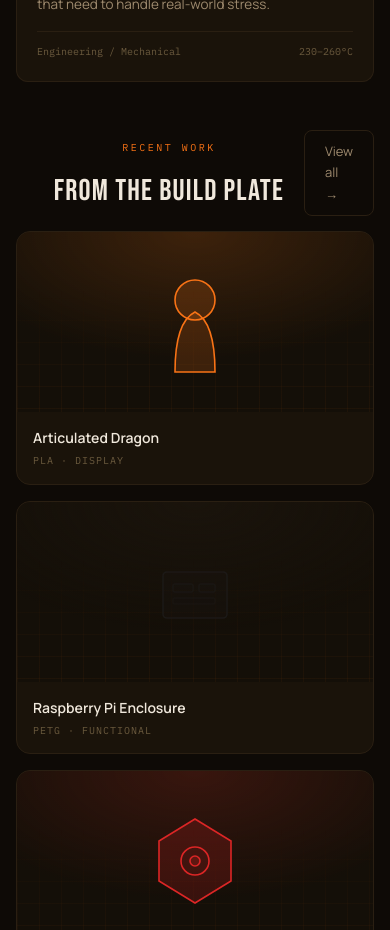
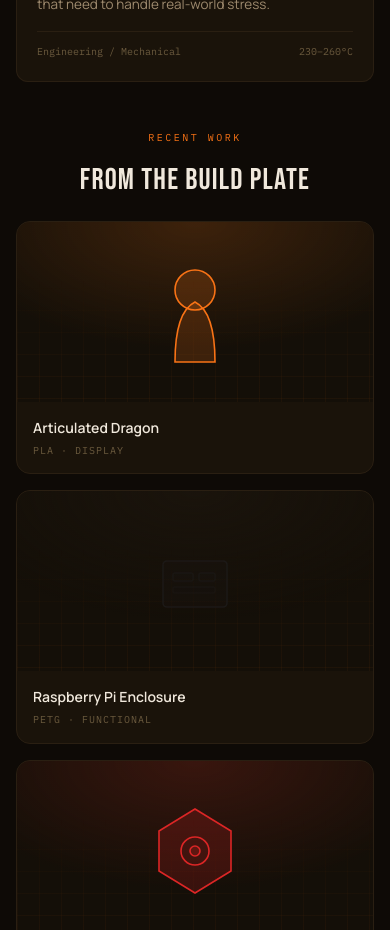
Before and after one commit to BT888BT/Stratum3D, a Next.js app: page / in a window 390 px wide. Shown: the part 2620-3550 px from the top of the page. Built offline with nearby package versions, Linux system fonts and the light colour scheme.

Commit message:
push and commin

```diff
--- a/app/page.tsx
+++ b/app/page.tsx
@@ -149,15 +149,9 @@ export default function Home() {
 
       {/* ── Gallery preview ──────────────────────────────────── */}
       <section style={{ marginBottom: "clamp(48px, 8vw, 88px)" }}>
-        <div style={{ display: "flex", alignItems: "flex-end", marginBottom: 15, gap: 20 }}>
-          <div style={{ flex: 1 }} aria-hidden="true" />
-          <div style={{ textAlign: "center" }}>
-            <span className="eyebrow" style={{ textAlign: "center", marginBottom: 10 }}>Recent work</span>
-            <h2 className="font-display" style={{ fontSize: "clamp(30px, 5vw, 46px)" }}>FROM THE BUILD PLATE</h2>
-          </div>
-          <div style={{ flex: 1, display: "flex", justifyContent: "flex-end" }}>
-            <Link href="/gallery" className="btn-ghost">View all →</Link>
-          </div>
+        <div style={{ textAlign: "center", marginBottom: 15 }}>
+          <span className="eyebrow" style={{ textAlign: "center", marginBottom: 10 }}>Recent work</span>
+          <h2 className="font-display" style={{ fontSize: "clamp(30px, 5vw, 46px)" }}>FROM THE BUILD PLATE</h2>
         </div>
         <div className="gallery-grid">
           {GALLERY.slice(0, 4).map((p) => (
```
